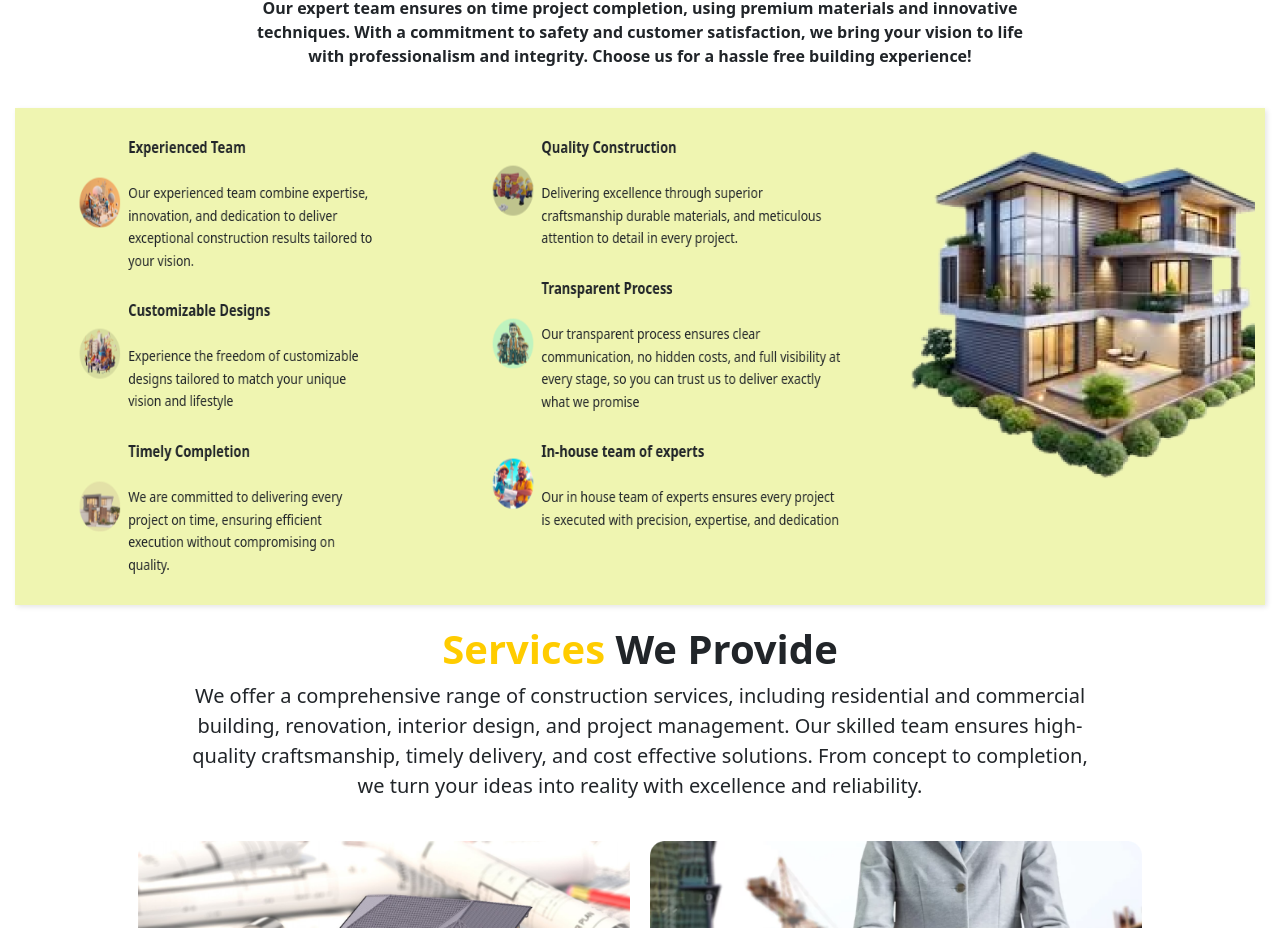
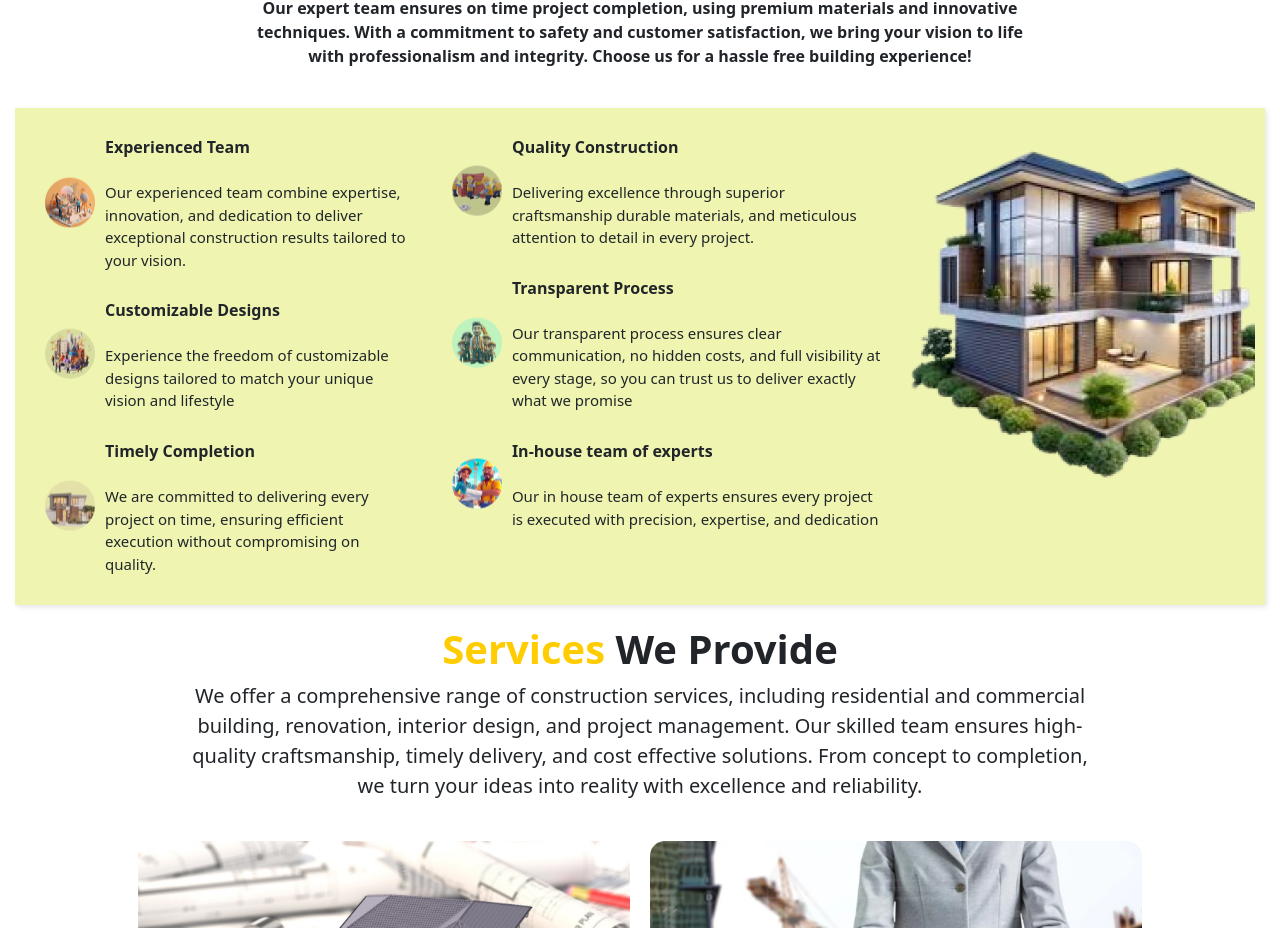
Before and after one commit to malinishobitha/NagercoilBuilders, a React (Create React App) app: page / in a window 1280 px wide. Shown: the part 1472-2400 px from the top of the page. Built offline with nearby package versions, Linux system fonts and the light colour scheme.

Commit message:
builders

```diff
--- a/src/components/css/home.css
+++ b/src/components/css/home.css
@@ -788,7 +788,7 @@
 }
 
 .Team{
-  animation: flip 2s ease-in-out infinite;
+  animation: flip 2s ease-in-out ;
   transform-style: preserve-3d;
 }
 
```
